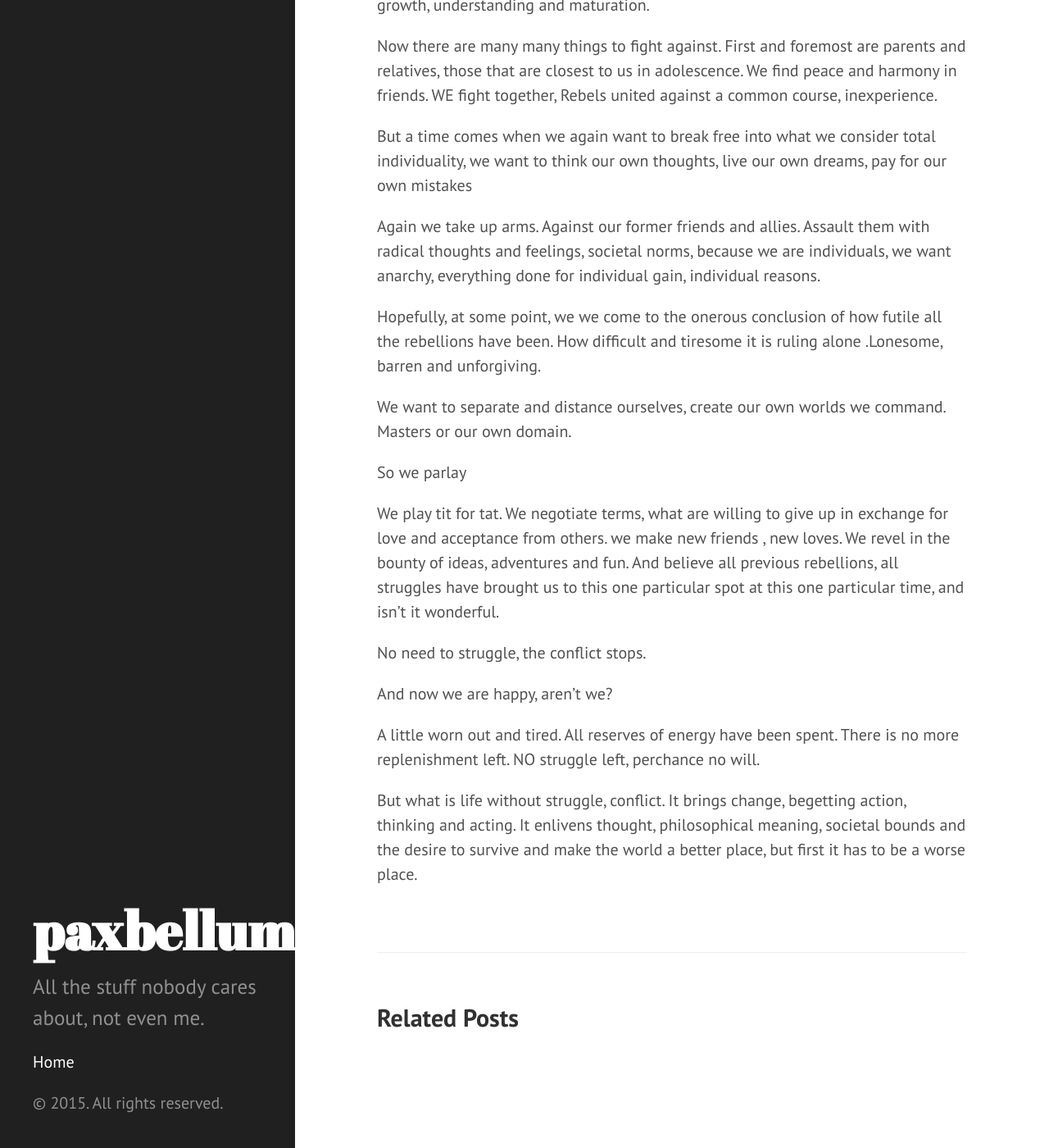
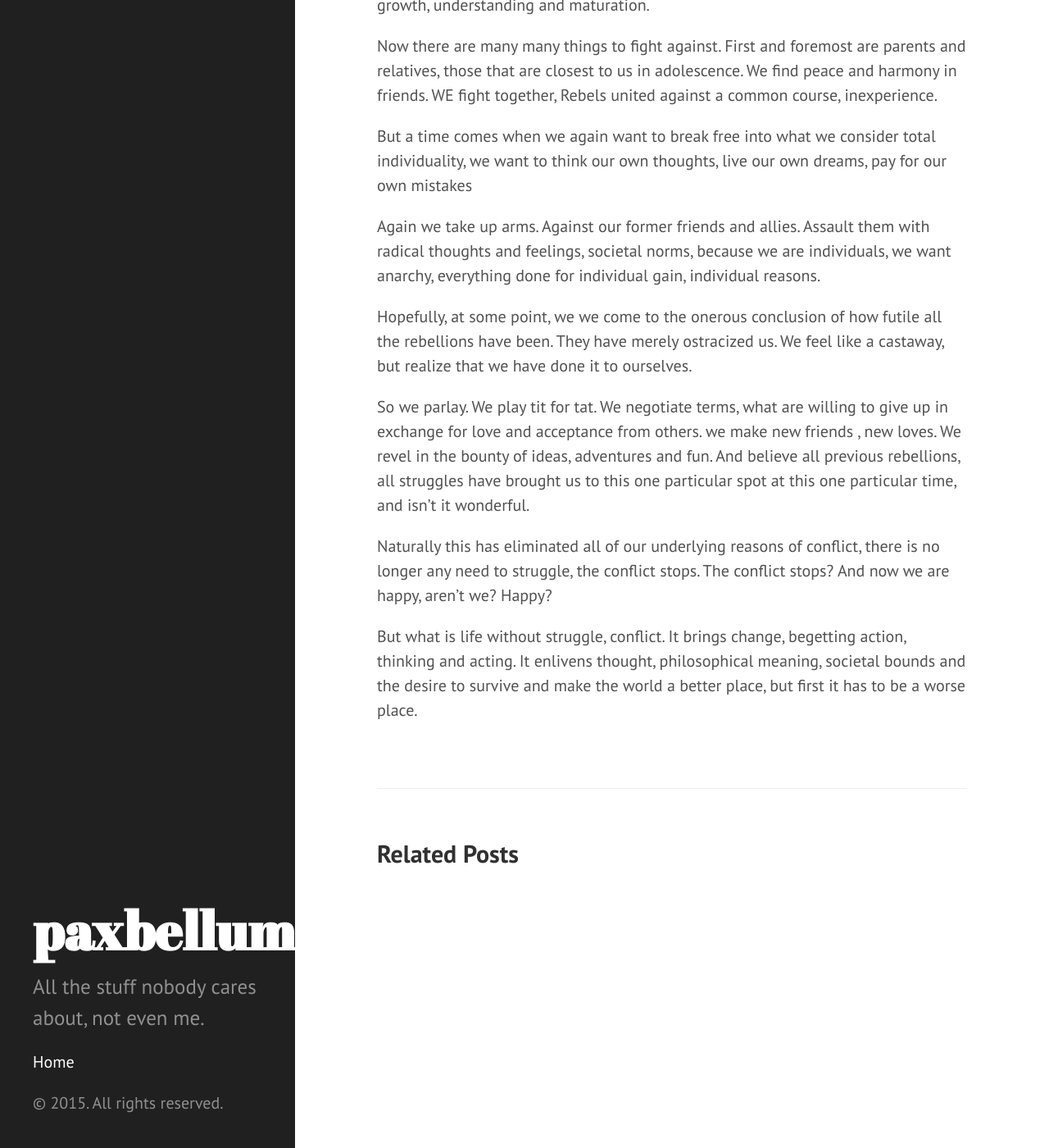
Before and after one commit to paxbellum/paxbellum.github.io, a Jekyll site: the page built from _posts/2015-09-10-beginnings.markdown, in a window 1280 px wide and 1400 px high, scrolled down 619 px. Shown: the whole window at 82% size. Built offline with Jekyll 4.4.1, drawn with Linux system fonts in a browser that asks for light colours.

Commit message:
Post update: The Nature of Conflict

```diff
--- a/_posts/2015-09-10-beginnings.markdown
+++ b/_posts/2015-09-10-beginnings.markdown
@@ -15,18 +15,10 @@ But a time comes when we again want to break free into what we consider total in
 
 Again we take up arms. Against our former friends and allies. Assault them with radical thoughts and feelings, societal norms, because we are individuals, we want anarchy, everything done for individual gain, individual reasons.
 
-Hopefully, at some point, we we come to the onerous conclusion of how futile all the rebellions have been. How difficult and tiresome it is ruling alone .Lonesome, barren and unforgiving.
+Hopefully, at some point, we we come to the onerous conclusion of how futile all the rebellions have been. They have merely ostracized us. We feel like a castaway, but realize that we have done it to ourselves.
 
-We want to separate and distance ourselves, create our own worlds  we command. Masters or our own domain.
+So we parlay. We play tit for tat. We negotiate terms, what are willing to give up in exchange for love and acceptance from others. we make new friends , new loves. We revel in the bounty of ideas, adventures and fun. And believe all previous rebellions, all struggles have brought us to this one particular spot at this one particular time, and isn't it wonderful.
 
-So we parlay
-
-We play tit for tat. We negotiate terms, what are willing to give up in exchange for love and acceptance from others. we make new friends , new loves. We revel in the bounty of ideas, adventures and fun. And believe all previous rebellions, all struggles have brought us to this one particular spot at this one particular time, and isn't it wonderful.
-
-No need to struggle, the conflict stops.
-
-And now we are happy, aren't we?
-
-A little worn out and tired. All reserves of energy have been spent. There is no more replenishment left. NO struggle left, perchance no will.
+Naturally this has eliminated all of our underlying reasons of conflict, there is no longer any need to struggle, the conflict stops. The conflict stops? And now we are happy, aren't we? Happy?
 
 But what is life without struggle, conflict. It brings change, begetting action, thinking and acting. It enlivens thought, philosophical meaning, societal bounds and the desire to survive and make the world a better place, but first it has to be a worse place.
```
